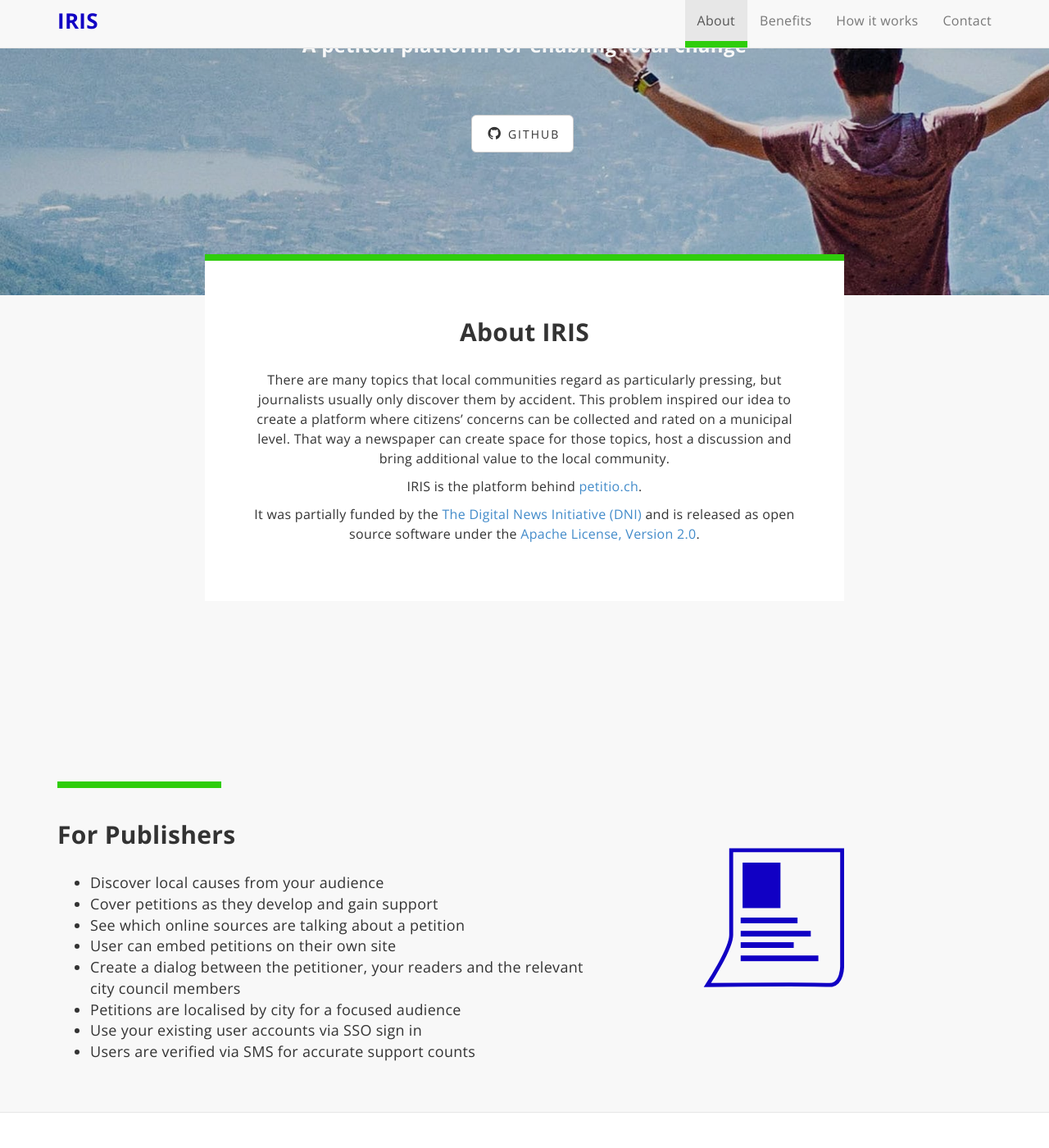
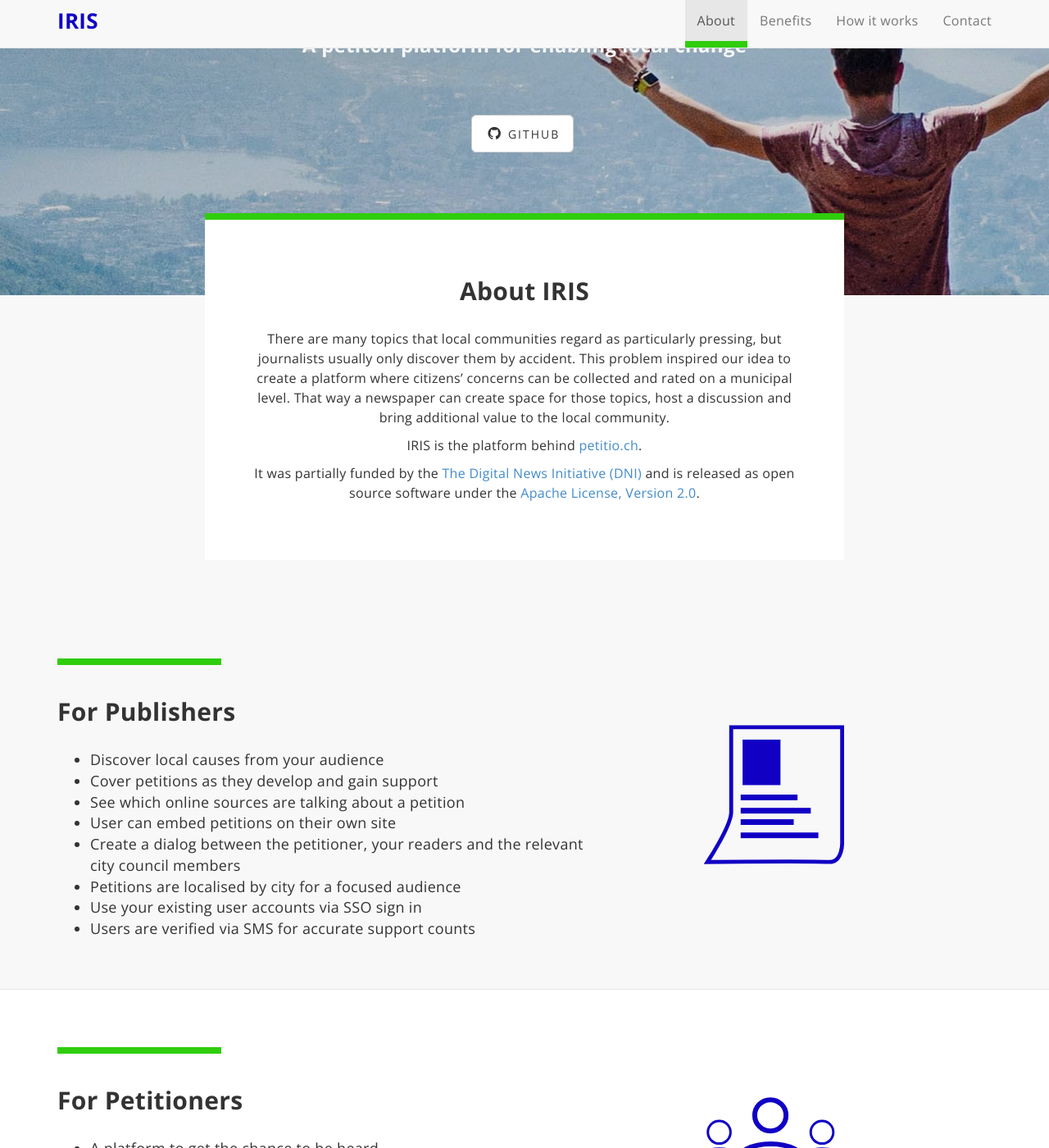
Before and after one commit to iris-dni/iris-landing-page, a Jekyll site: the page built from index.html, in a window 1280 px wide and 1400 px high, scrolled down 250 px. Shown: the whole window at 82% size. Built offline with Jekyll 4.4.1, drawn with Linux system fonts in a browser that asks for light colours.

Commit message:
small CSS tweaks

```diff
--- a/_includes/about.html
+++ b/_includes/about.html
@@ -1,6 +1,6 @@
 <!-- About Section -->
 <section id="about" class="">
-  <div class="content-section-a">
+  <div class="content-section-top">
     <div class="container">
       <div class="row">
         <div class="col-lg-8 col-lg-offset-2 about-text">
--- a/css/landing-page.css
+++ b/css/landing-page.css
@@ -29,7 +29,7 @@
   font-weight: bold;
 }
 
-.navbar-default .navbar-nav > .active > a, .navbar-default .navbar-nav >.active > a:hover, .navbar-default .navbar-nav >.active > a:focus{
+.navbar-default .navbar-nav > .active > a, .navbar-default .navbar-nav >.active > a:hover, .navbar-default .navbar-nav >.active > a:focus {
   border-bottom: 8px solid #2fcd0c;
 }
 
@@ -42,8 +42,7 @@
 
 .about-text {
   padding: 60px;
-  position: relative;
-  top: -100px;
+  margin-top: -100px;
   background-color: #ffffff;
   border-top: 8px solid #2fcd0c;
   text-align: center;
@@ -160,6 +159,12 @@
   letter-spacing: 2px;
 }
 
+.content-section-top {
+  padding: 0 0 50px 0;
+  background-color: #f8f8f8;
+}
+
+
 .content-section-a {
   padding: 50px 0;
   background-color: #f8f8f8;
```
